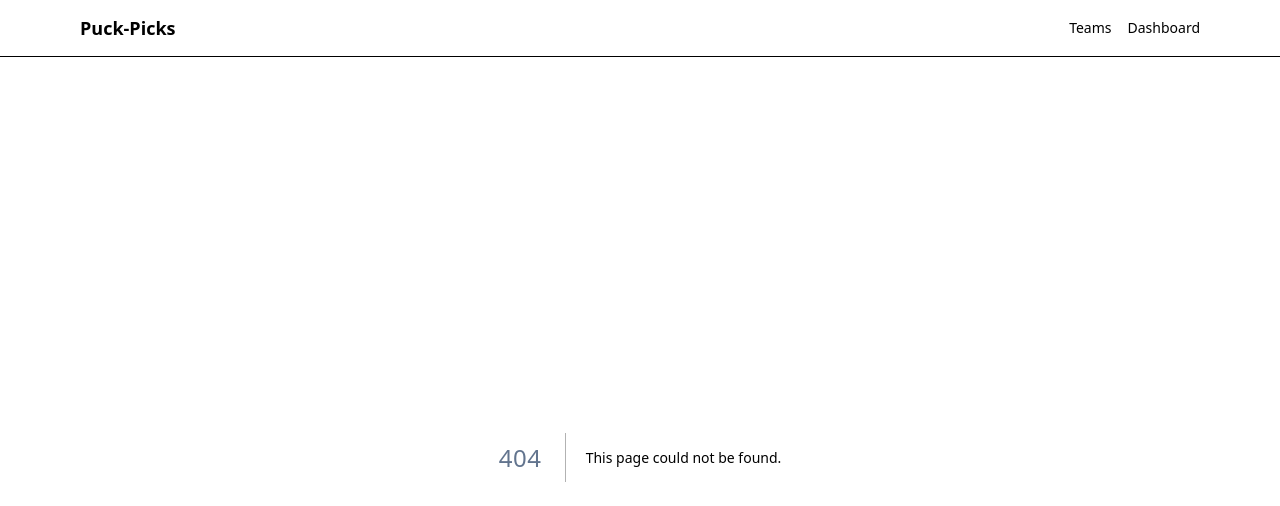
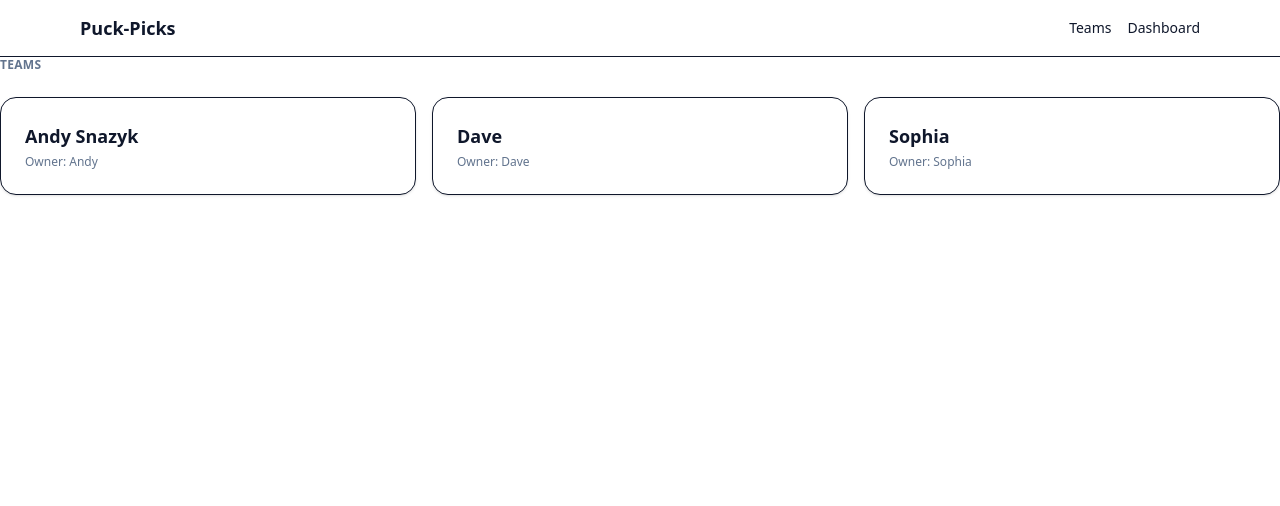
Before and after one commit to asnazyk/puck-picks, a Next.js app: page /teams in a window 1280 px wide. Before the commit this address had no page. Shown: the top 506 px of the page. Built offline with nearby package versions, Linux system fonts and the light colour scheme.

Commit message:
feat(teams): add Teams page scaffold

```diff
--- /dev/null
+++ b/src/app/teams/page.tsx
@@ -0,0 +1,31 @@
+// src/app/teams/page.tsx
+import Link from "next/link";
+
+export default function TeamsPage() {
+  // Temporary demo data so the page isn't empty.
+  // We'll swap this to Supabase data next.
+  const demo = [
+    { slug: "andy", name: "Andy Snazyk", owner: "Andy" },
+    { slug: "dave", name: "Dave", owner: "Dave" },
+    { slug: "sophia", name: "Sophia", owner: "Sophia" },
+  ];
+
+  return (
+    <section className="space-y-6">
+      <h1 className="text-2xl font-semibold">Teams</h1>
+
+      <div className="grid gap-4 sm:grid-cols-2 lg:grid-cols-3">
+        {demo.map((t) => (
+          <Link
+            key={t.slug}
+            href={`/teams/${t.slug}`}
+            className="rounded-2xl border shadow-sm p-6 bg-white hover:shadow-md"
+          >
+            <div className="text-lg font-semibold">{t.name}</div>
+            <div className="text-xs text-slate-500 mt-1">Owner: {t.owner}</div>
+          </Link>
+        ))}
+      </div>
+    </section>
+  );
+}
```
